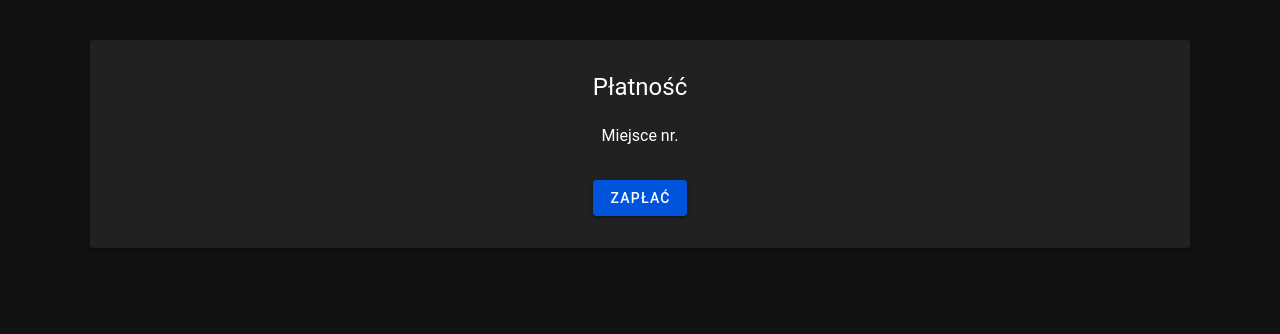
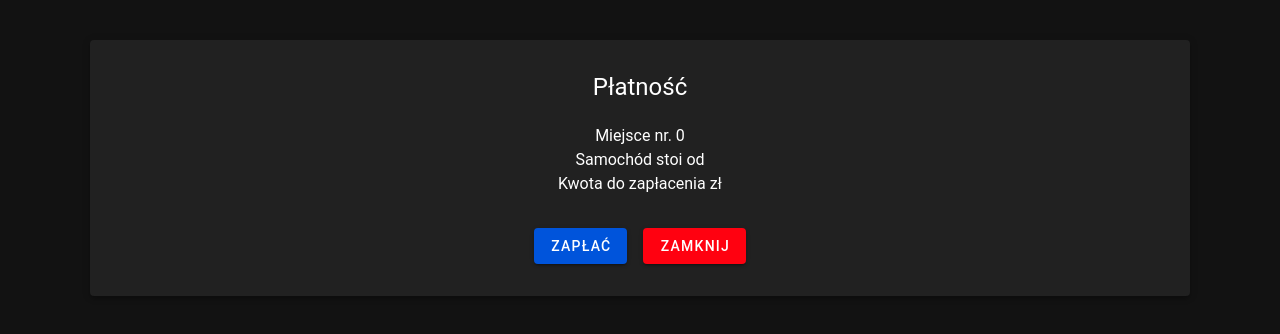
Before and after one commit to Lecrut/Parking-, a Nuxt app: page /client/payments/1 in a window 1280 px wide. Shown: the top 334 px of the page. Built offline with nearby package versions, Linux system fonts and the light colour scheme; no server answers.

Commit message:
show price to pay in payment place

```diff
--- a/components/user/ticketForm.vue
+++ b/components/user/ticketForm.vue
@@ -39,7 +39,7 @@ const url = useRequestURL()
 const address = computed(() => url.host + "/client/payments/" + ticket.value._id)
 
 function toPayment() {
-  navigateTo(address.value)
+  navigateTo(address.value, {external: true})
 }
 
 watch(isShow, () => isShowRef.value = isShow.value)
--- a/pages/client/payments/[placeId]/index.vue
+++ b/pages/client/payments/[placeId]/index.vue
@@ -1,4 +1,7 @@
 <script setup lang="ts">
+
+import {mapTicketTypeToPrice} from "~/composable/prices";
+import {mapDate} from "../../../../composable/time";
 
 definePageMeta({
   middleware: ['user-page-guard'],
@@ -11,12 +14,31 @@ useHead({
 const route = useRoute()
 const placeId = ref(String(route.params.placeId) || '')
 
+const ticketStore = useTicketStore()
+const { ticketToPay } = storeToRefs(ticketStore)
+
 const successSnackbar = ref(false)
 function payForPlace() {
+  //todo: napisac platnosc
   successSnackbar.value = true
 }
 
-watch(successSnackbar, (newValue, oldValue) =>{
+function countStandardTicketPrice() {
+  if (ticketToPay.value) {
+    const currentDate = new Date()
+    const diffInMilliseconds = currentDate.getTime() - ticketToPay.value.enterHour.getTime()
+    const diffInHours = diffInMilliseconds / (1000 * 60 * 60)
+    return (mapTicketTypeToPrice('Standard') * Math.ceil(diffInHours)).toString()
+  }
+}
+
+onMounted( async () => {
+  if (placeId.value !== '') {
+    await ticketStore.fetchTicketByID(placeId.value)
+  }
+})
+
+watch(successSnackbar, (newValue, oldValue) => {
   if (newValue === false && oldValue === true)
     navigateTo("/client")
 })
@@ -36,12 +58,24 @@ watch(successSnackbar, (newValue, oldValue) =>{
         </div>
 
         <p>
-          Miejsce nr.
+          Miejsce nr. {{ ticketToPay ? Number(ticketToPay.fieldNum) + 1 : 0 }}
+        </p>
+
+        <p>
+          Samochód stoi od {{ ticketToPay ? mapDate(ticketToPay.enterHour) : ''}}
+        </p>
+
+        <p>
+          Kwota do zapłacenia {{ countStandardTicketPrice() }}zł
         </p>
       </v-col>
       <v-col cols="12">
-        <v-btn class="my-2" @click="payForPlace">
+        <v-btn class="ma-2" @click="payForPlace">
           Zapłać
+        </v-btn>
+
+        <v-btn class="ma-2" to="/client" color="error">
+          Zamknij
         </v-btn>
       </v-col>
     </v-row>
--- a/stores/ticketStore.ts
+++ b/stores/ticketStore.ts
@@ -7,6 +7,7 @@ export const useTicketStore = defineStore('tickets', () => {
   const historyTickets: Ref<IEvent[]> = ref([])
   const allTickets: Ref<IEvent[]> = ref([])
   const freePlace: Ref<Number> = ref(-1)
+  const ticketToPay: Ref<IEvent | null> = ref(null)
 
   async function addTicket(ticket: IEvent) {
     try {
@@ -88,11 +89,24 @@ export const useTicketStore = defineStore('tickets', () => {
     }
   }
 
+  async function fetchTicketByID(ticketID: String) {
+    try {
+      const ticket = await $fetch(`/api/events?status=valid&_id=${ticketID}`)
+      ticket.map(mapStringToDateFields)
+      ticketToPay.value = ticket[0]
+    }
+    catch (error) {
+      console.error(error)
+    }
+  }
+
   return {
     validTickets,
     historyTickets,
     freePlace,
     allTickets,
+    ticketToPay,
+    fetchTicketByID,
     fetchFreeSpace,
     addTicket,
     fetchValidTicketsForUser,
```
Also changed, not shown: 1 other file (tests, documents, lock files or other folders).
